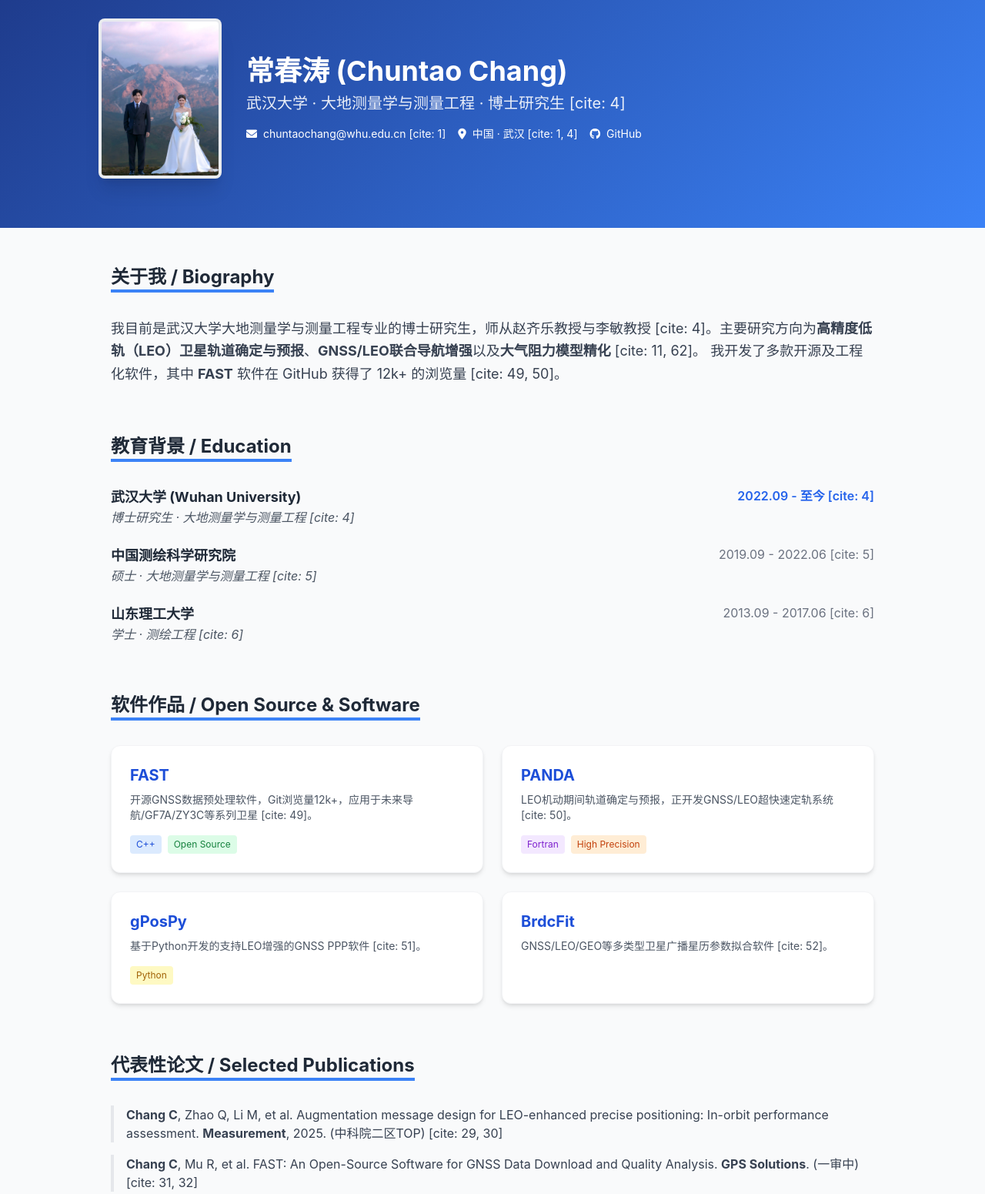
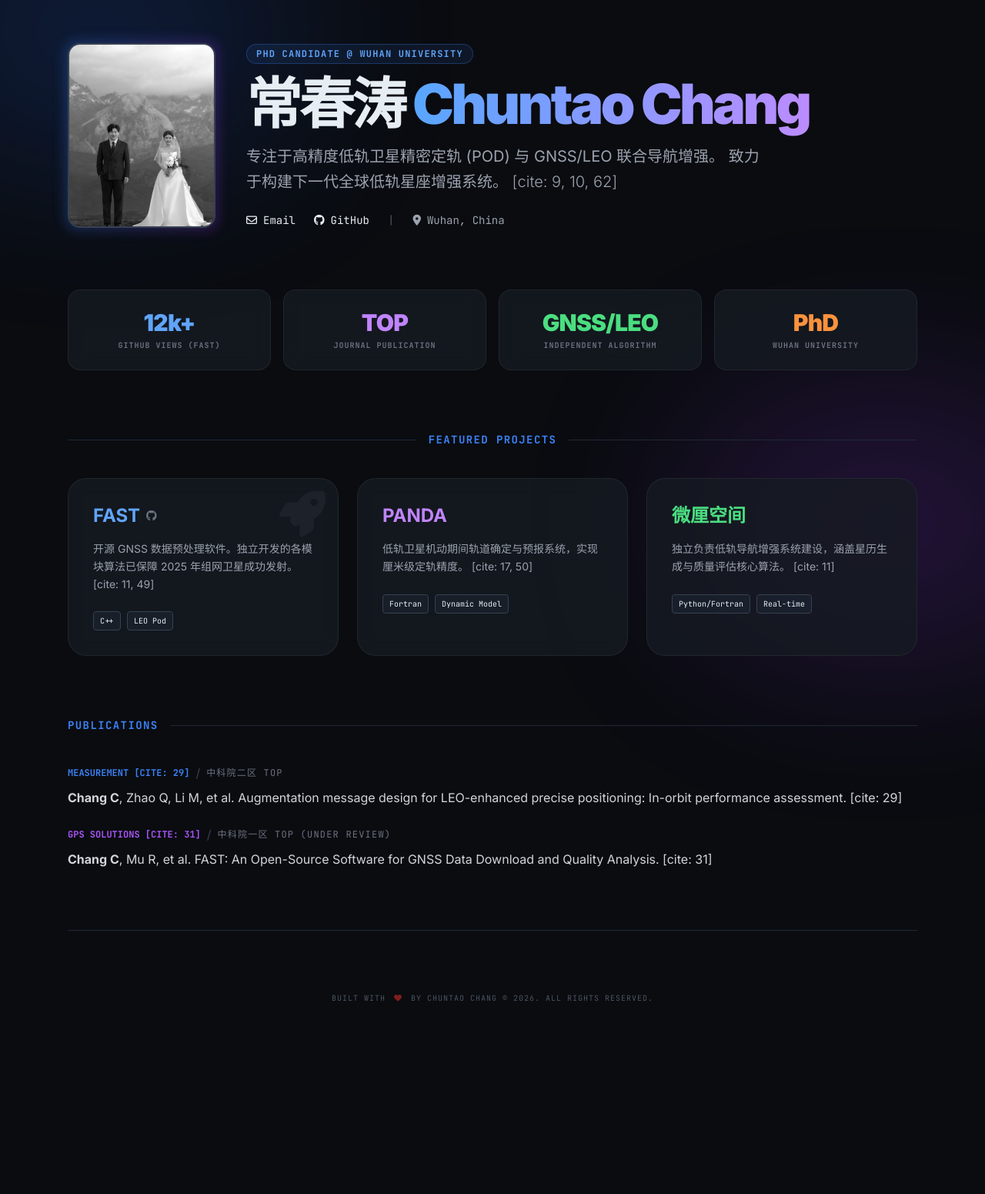
Before and after one commit to ChangChuntao/changchuntao.github.io, a plain HTML site: page index.html in a window 1280 px wide. Shown: the part 40-1591 px from the top of the page at 77% size. After the commit the page ends 1440 px from the top, so only its background shows below. Drawn offline with nearby package versions, Linux system fonts and the light colour scheme.

Commit message:
add avatar

```diff
--- a/index.html
+++ b/index.html
@@ -3,162 +3,151 @@
 <head>
     <meta charset="UTF-8">
     <meta name="viewport" content="width=device-width, initial-scale=1.0">
-    <title>常春涛 (Chuntao Chang) - 武汉大学博士研究生</title>
+    <title>Chuntao Chang | 武汉大学 · 卫星导航与精密定轨</title>
     <script src="https://cdn.tailwindcss.com"></script>
-    <link rel="stylesheet" href="https://cdnjs.cloudflare.com/ajax/libs/font-awesome/6.0.0/css/all.min.css">
+    <link rel="stylesheet" href="https://cdnjs.cloudflare.com/ajax/libs/font-awesome/6.4.0/css/all.min.css">
     <style>
-        body { font-family: 'Inter', -apple-system, BlinkMacSystemFont, "Segoe UI", Roboto, sans-serif; }
-        .hero-gradient { background: linear-gradient(135deg, #1e3a8a 0%, #3b82f6 100%); }
-        .card { transition: transform 0.2s; }
-        .card:hover { transform: translateY(-5px); }
+        @import url('https://fonts.googleapis.com/css2?family=JetBrains+Mono:wght@400;700&family=Inter:wght@300;400;700;900&display=swap');
+        :root { --whu-blue: #005bac; }
+        body { font-family: 'Inter', sans-serif; background-color: #0a0c10; color: #e6edf3; }
+        .mono { font-family: 'JetBrains Mono', monospace; }
+        .glass { background: rgba(22, 27, 34, 0.8); backdrop-filter: blur(12px); border: 1px solid rgba(48, 54, 61, 0.5); }
+        .gradient-text { background: linear-gradient(90deg, #58a6ff, #bc8cff); -webkit-background-clip: text; -webkit-text-fill-color: transparent; }
+        .stat-card { transition: all 0.3s cubic-bezier(0.4, 0, 0.2, 1); }
+        .stat-card:hover { transform: translateY(-8px); border-color: #58a6ff; box-shadow: 0 10px 30px -10px rgba(88, 166, 255, 0.2); }
     </style>
 </head>
-<body class="bg-gray-50 text-gray-800">
+<body class="selection:bg-blue-500/30">
 
-    <header class="hero-gradient text-white py-16 px-4">
-        <div class="max-w-5xl mx-auto flex flex-col md:flex-row items-center gap-8">
-            <div class="w-40 h-52 bg-gray-200 rounded-lg overflow-hidden shadow-xl border-4 border-white/20">
-                <img src="avatar.jpg" alt="常春涛" class="w-full h-full object-cover">
-            </div>
-            <div class="flex-1 text-center md:text-left">
-                <h1 class="text-4xl font-bold mb-2">常春涛 (Chuntao Chang)</h1>
-                <p class="text-xl opacity-90 mb-4">武汉大学 · 大地测量学与测量工程 · 博士研究生 [cite: 4]</p>
-                <div class="flex flex-wrap justify-center md:justify-start gap-4 text-sm">
-                    <span><i class="fas fa-envelope mr-2"></i>chuntaochang@whu.edu.cn [cite: 1]</span>
-                    <span><i class="fas fa-location-dot mr-2"></i>中国 · 武汉 [cite: 1, 4]</span>
-                    <a href="https://github.com/ChangChuntao" class="hover:text-blue-200 transition"><i class="fab fa-github mr-2"></i>GitHub</a>
+    <div class="fixed top-0 left-0 w-full h-full -z-10 opacity-20 pointer-events-none">
+        <div class="absolute top-[-10%] left-[-10%] w-[40%] h-[40%] bg-blue-600 rounded-full blur-[120px]"></div>
+        <div class="absolute bottom-[-10%] right-[-10%] w-[40%] h-[40%] bg-purple-600 rounded-full blur-[120px]"></div>
+    </div>
+
+    <main class="max-w-6xl mx-auto px-6 py-12 md:py-24">
+
+        <header class="flex flex-col md:flex-row items-center gap-10 mb-20">
+            <div class="relative group">
+                <div class="absolute -inset-1 bg-gradient-to-r from-blue-500 to-purple-600 rounded-2xl blur opacity-25 group-hover:opacity-50 transition duration-1000"></div>
+                <div class="relative w-48 h-60 bg-gray-800 rounded-2xl overflow-hidden border-2 border-gray-700">
+                    <img src="avatar.jpg" alt="常春涛" class="w-full h-full object-cover grayscale hover:grayscale-0 transition duration-500" onerror="this.src='https://via.placeholder.com/200x250?text=PHD+Chang'">
                 </div>
             </div>
-        </div>
-    </header>
 
-    <main class="max-w-5xl mx-auto py-12 px-4 space-y-16">
+            <div class="flex-1 text-center md:text-left">
+                <div class="inline-block px-3 py-1 rounded-full border border-blue-500/30 bg-blue-500/10 text-blue-400 text-xs font-bold mb-4 mono tracking-widest uppercase">
+                    PhD Candidate @ Wuhan University
+                </div>
+                <h1 class="text-5xl md:text-7xl font-black mb-4 tracking-tighter">常春涛 <span class="gradient-text">Chuntao Chang</span></h1>
+                <p class="text-xl text-gray-400 max-w-2xl leading-relaxed mb-6 font-light">
+                    专注于<b>高精度低轨卫星精密定轨 (POD)</b> 与 <b>GNSS/LEO 联合导航增强</b>。
+                    致力于构建下一代全球低轨星座增强系统。 [cite: 9, 10, 62]
+                </p>
+                <div class="flex flex-wrap justify-center md:justify-start gap-6 text-sm mono">
+                    <a href="mailto:chuntaochang@whu.edu.cn" class="flex items-center gap-2 hover:text-blue-400 transition"><i class="far fa-envelope"></i> Email</a>
+                    <a href="https://github.com/ChangChuntao" target="_blank" class="flex items-center gap-2 hover:text-blue-400 transition"><i class="fab fa-github"></i> GitHub</a>
+                    <span class="text-gray-600">|</span>
+                    <span class="flex items-center gap-2 text-gray-400"><i class="fas fa-map-marker-alt"></i> Wuhan, China</span>
+                </div>
+            </div>
+        </header>
 
-        <section>
-            <h2 class="text-2xl font-bold border-b-4 border-blue-500 inline-block mb-8">关于我 / Biography</h2>
-            <p class="text-lg leading-relaxed text-gray-700">
-                我目前是武汉大学大地测量学与测量工程专业的博士研究生，师从赵齐乐教授与李敏教授 [cite: 4]。主要研究方向为<b>高精度低轨（LEO）卫星轨道确定与预报</b>、<b>GNSS/LEO联合导航增强</b>以及<b>大气阻力模型精化</b> [cite: 11, 62]。
-                我开发了多款开源及工程化软件，其中 <b>FAST</b> 软件在 GitHub 获得了 12k+ 的浏览量 [cite: 49, 50]。
-            </p>
+        <section class="grid grid-cols-2 md:grid-cols-4 gap-4 mb-20">
+            <div class="glass p-6 rounded-2xl text-center stat-card">
+                <div class="text-3xl font-black text-blue-400 mb-1 tracking-tight">12k+</div>
+                <div class="text-[10px] uppercase tracking-widest text-gray-500 mono font-bold">GitHub Views (FAST)</div>
+            </div>
+            <div class="glass p-6 rounded-2xl text-center stat-card">
+                <div class="text-3xl font-black text-purple-400 mb-1 tracking-tight">TOP</div>
+                <div class="text-[10px] uppercase tracking-widest text-gray-500 mono font-bold">Journal Publication</div>
+            </div>
+            <div class="glass p-6 rounded-2xl text-center stat-card">
+                <div class="text-3xl font-black text-green-400 mb-1 tracking-tight">GNSS/LEO</div>
+                <div class="text-[10px] uppercase tracking-widest text-gray-500 mono font-bold">Independent Algorithm</div>
+            </div>
+            <div class="glass p-6 rounded-2xl text-center stat-card">
+                <div class="text-3xl font-black text-orange-400 mb-1 tracking-tight">PhD</div>
+                <div class="text-[10px] uppercase tracking-widest text-gray-500 mono font-bold">Wuhan University</div>
+            </div>
         </section>
 
-        <section>
-            <h2 class="text-2xl font-bold border-b-4 border-blue-500 inline-block mb-8">教育背景 / Education</h2>
-            <div class="space-y-6">
-                <div class="flex justify-between items-start">
-                    <div>
-                        <h3 class="font-bold text-lg">武汉大学 (Wuhan University)</h3>
-                        <p class="text-gray-600 italic">博士研究生 · 大地测量学与测量工程 [cite: 4]</p>
+        <section class="mb-20">
+            <h2 class="text-2xl font-bold mb-10 flex items-center gap-4">
+                <span class="h-px flex-1 bg-gray-800"></span>
+                <span class="mono tracking-widest text-blue-500 uppercase text-sm font-black">Featured Projects</span>
+                <span class="h-px flex-1 bg-gray-800"></span>
+            </h2>
+            <div class="grid grid-cols-1 md:grid-cols-3 gap-6">
+                <div class="glass p-8 rounded-3xl relative overflow-hidden group hover:border-blue-500/50 transition-all duration-500">
+                    <div class="absolute top-0 right-0 p-4 opacity-5 group-hover:opacity-20 transition">
+                        <i class="fas fa-rocket text-6xl"></i>
                     </div>
-                    <span class="text-blue-600 font-semibold">2022.09 - 至今 [cite: 4]</span>
+                    <h3 class="text-2xl font-bold mb-4 flex items-center gap-2 text-blue-400">FAST <i class="fab fa-github text-sm text-gray-500"></i></h3>
+                    <p class="text-gray-400 text-sm leading-relaxed mb-6">
+                        开源 GNSS 数据预处理软件。独立开发的各模块算法已保障 2025 年组网卫星成功发射。 [cite: 11, 49]
+                    </p>
+                    <div class="flex gap-2 mono text-[10px]">
+                        <span class="px-2 py-1 rounded border border-gray-700 bg-gray-800/50">C++</span>
+                        <span class="px-2 py-1 rounded border border-gray-700 bg-gray-800/50">LEO Pod</span>
+                    </div>
                 </div>
-                <div class="flex justify-between items-start">
-                    <div>
-                        <h3 class="font-bold text-lg">中国测绘科学研究院</h3>
-                        <p class="text-gray-600 italic">硕士 · 大地测量学与测量工程 [cite: 5]</p>
+                <div class="glass p-8 rounded-3xl relative overflow-hidden group hover:border-purple-500/50 transition-all duration-500">
+                    <h3 class="text-2xl font-bold mb-4 text-purple-400">PANDA</h3>
+                    <p class="text-gray-400 text-sm leading-relaxed mb-6">
+                        低轨卫星机动期间轨道确定与预报系统，实现厘米级定轨精度。 [cite: 17, 50]
+                    </p>
+                    <div class="flex gap-2 mono text-[10px]">
+                        <span class="px-2 py-1 rounded border border-gray-700 bg-gray-800/50">Fortran</span>
+                        <span class="px-2 py-1 rounded border border-gray-700 bg-gray-800/50">Dynamic Model</span>
                     </div>
-                    <span class="text-gray-500">2019.09 - 2022.06 [cite: 5]</span>
                 </div>
-                <div class="flex justify-between items-start">
-                    <div>
-                        <h3 class="font-bold text-lg">山东理工大学</h3>
-                        <p class="text-gray-600 italic">学士 · 测绘工程 [cite: 6]</p>
+                <div class="glass p-8 rounded-3xl relative overflow-hidden group hover:border-green-500/50 transition-all duration-500">
+                    <h3 class="text-2xl font-bold mb-4 text-green-400">微厘空间</h3>
+                    <p class="text-gray-400 text-sm leading-relaxed mb-6">
+                        独立负责低轨导航增强系统建设，涵盖星历生成与质量评估核心算法。 [cite: 11]
+                    </p>
+                    <div class="flex gap-2 mono text-[10px]">
+                        <span class="px-2 py-1 rounded border border-gray-700 bg-gray-800/50">Python/Fortran</span>
+                        <span class="px-2 py-1 rounded border border-gray-700 bg-gray-800/50">Real-time</span>
                     </div>
-                    <span class="text-gray-500">2013.09 - 2017.06 [cite: 6]</span>
                 </div>
             </div>
         </section>
 
-        <section>
-            <h2 class="text-2xl font-bold border-b-4 border-blue-500 inline-block mb-8">软件作品 / Open Source & Software</h2>
-            <div class="grid grid-cols-1 md:grid-cols-2 gap-6">
-                <div class="card bg-white p-6 rounded-xl shadow-md border border-gray-100">
-                    <h3 class="font-bold text-blue-700 text-xl mb-2">FAST</h3>
-                    <p class="text-gray-600 text-sm mb-4">开源GNSS数据预处理软件，Git浏览量12k+，应用于未来导航/GF7A/ZY3C等系列卫星 [cite: 49]。</p>
-                    <div class="flex gap-2">
-                        <span class="px-2 py-1 bg-blue-100 text-blue-700 text-xs rounded">C++</span>
-                        <span class="px-2 py-1 bg-green-100 text-green-700 text-xs rounded">Open Source</span>
+        <section class="mb-20">
+            <h2 class="text-2xl font-bold mb-10 flex items-center gap-4">
+                <span class="mono tracking-widest text-blue-500 uppercase text-sm font-black">Publications</span>
+                <span class="h-px flex-1 bg-gray-800"></span>
+            </h2>
+            <div class="space-y-6">
+                <div class="group">
+                    <div class="flex flex-col md:flex-row md:items-center gap-2 mb-2">
+                        <span class="text-xs mono text-blue-500 font-bold uppercase">Measurement [cite: 29]</span>
+                        <span class="hidden md:inline text-gray-700">/</span>
+                        <span class="text-xs text-gray-500 uppercase tracking-widest mono">中科院二区 TOP</span>
                     </div>
+                    <p class="text-gray-300 group-hover:text-blue-400 transition cursor-default">
+                        <b>Chang C</b>, Zhao Q, Li M, et al. Augmentation message design for LEO-enhanced precise positioning: In-orbit performance assessment. [cite: 29]
+                    </p>
                 </div>
-                <div class="card bg-white p-6 rounded-xl shadow-md border border-gray-100">
-                    <h3 class="font-bold text-blue-700 text-xl mb-2">PANDA</h3>
-                    <p class="text-gray-600 text-sm mb-4">LEO机动期间轨道确定与预报，正开发GNSS/LEO超快速定轨系统 [cite: 50]。</p>
-                    <div class="flex gap-2 text-xs">
-                        <span class="px-2 py-1 bg-purple-100 text-purple-700 rounded">Fortran</span>
-                        <span class="px-2 py-1 bg-orange-100 text-orange-700 rounded">High Precision</span>
+                <div class="group">
+                    <div class="flex flex-col md:flex-row md:items-center gap-2 mb-2">
+                        <span class="text-xs mono text-purple-500 font-bold uppercase">GPS Solutions [cite: 31]</span>
+                        <span class="hidden md:inline text-gray-700">/</span>
+                        <span class="text-xs text-gray-500 uppercase tracking-widest mono">中科院一区 TOP (Under Review)</span>
                     </div>
-                </div>
-                <div class="card bg-white p-6 rounded-xl shadow-md border border-gray-100">
-                    <h3 class="font-bold text-blue-700 text-xl mb-2">gPosPy</h3>
-                    <p class="text-gray-600 text-sm mb-4">基于Python开发的支持LEO增强的GNSS PPP软件 [cite: 51]。</p>
-                    <div class="flex gap-2">
-                        <span class="px-2 py-1 bg-yellow-100 text-yellow-700 text-xs rounded">Python</span>
-                    </div>
-                </div>
-                <div class="card bg-white p-6 rounded-xl shadow-md border border-gray-100">
-                    <h3 class="font-bold text-blue-700 text-xl mb-2">BrdcFit</h3>
-                    <p class="text-gray-600 text-sm mb-4">GNSS/LEO/GEO等多类型卫星广播星历参数拟合软件 [cite: 52]。</p>
+                    <p class="text-gray-300 group-hover:text-purple-400 transition cursor-default">
+                        <b>Chang C</b>, Mu R, et al. FAST: An Open-Source Software for GNSS Data Download and Quality Analysis. [cite: 31]
+                    </p>
                 </div>
             </div>
         </section>
 
-        <section>
-            <h2 class="text-2xl font-bold border-b-4 border-blue-500 inline-block mb-8">代表性论文 / Selected Publications</h2>
-            <ul class="space-y-4 text-gray-700">
-                <li class="pl-4 border-l-4 border-gray-200">
-                    <strong>Chang C</strong>, Zhao Q, Li M, et al. Augmentation message design for LEO-enhanced precise positioning: In-orbit performance assessment. <strong>Measurement</strong>, 2025. (中科院二区TOP) [cite: 29, 30]
-                </li>
-                <li class="pl-4 border-l-4 border-gray-200">
-                    <strong>Chang C</strong>, Mu R, et al. FAST: An Open-Source Software for GNSS Data Download and Quality Analysis. <strong>GPS Solutions</strong>. (一审中) [cite: 31, 32]
-                </li>
-                <li class="pl-4 border-l-4 border-gray-200">
-                    Li M, Mu R, ..., <strong>Chang C</strong>, et al. Precise orbit determination for the Haiyang-2D satellite using new onboard BDS-3 B1C/B2a signal measurements. <strong>GPS Solutions</strong>, 2022. [cite: 35, 36]
-                </li>
-            </ul>
-        </section>
-
-        <section class="bg-blue-50 p-8 rounded-2xl">
-            <h2 class="text-2xl font-bold mb-8 text-blue-900">专业技能 / Skills</h2>
-            <div class="grid grid-cols-2 md:grid-cols-4 gap-8">
-                <div>
-                    <h4 class="font-bold mb-2">编程语言</h4>
-                    <ul class="text-sm space-y-1 text-blue-800">
-                        <li>Fortran / Matlab [cite: 61]</li>
-                        <li>Python (软件开发) [cite: 61]</li>
-                        <li>C / C++ [cite: 61]</li>
-                    </ul>
-                </div>
-                <div>
-                    <h4 class="font-bold mb-2">研究领域</h4>
-                    <ul class="text-sm space-y-1 text-blue-800">
-                        <li>精密定轨 (POD) [cite: 62]</li>
-                        <li>LEO 导航增强 [cite: 62]</li>
-                        <li>广播星历设计 [cite: 62]</li>
-                    </ul>
-                </div>
-                <div>
-                    <h4 class="font-bold mb-2">工作环境</h4>
-                    <ul class="text-sm space-y-1 text-blue-800">
-                        <li>Linux / Shell [cite: 61]</li>
-                        <li>Git / GitHub</li>
-                        <li>Numerical Simulation [cite: 62]</li>
-                    </ul>
-                </div>
-                <div>
-                    <h4 class="font-bold mb-2">学术交流</h4>
-                    <ul class="text-sm space-y-1 text-blue-800">
-                        <li>IAG GGOS JSG3 [cite: 56]</li>
-                        <li>CPGPS 论坛 [cite: 58]</li>
-                    </ul>
-                </div>
-            </div>
-        </section>
+        <footer class="pt-20 border-t border-gray-800 text-center mono text-[10px] text-gray-600 tracking-widest uppercase">
+            Built with <i class="fas fa-heart text-red-900 mx-1"></i> by Chuntao Chang &copy; 2026. All rights reserved.
+        </footer>
 
     </main>
 
-    <footer class="bg-gray-900 text-white py-12 text-center text-sm opacity-60">
-        <p>&copy; 2026 Chuntao Chang. Built with Tailwind CSS & GitHub Pages.</p>
-    </footer>
-
 </body>
 </html>
```
